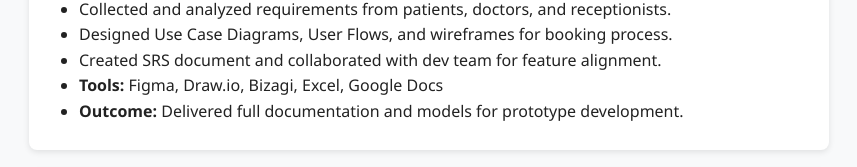
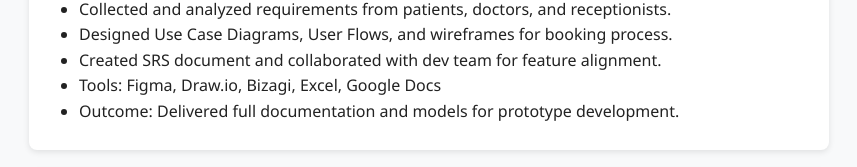
Before and after one commit to okluon2004/portfolio, a plain HTML site: page index.html in a window 1280 px wide. Shown: the part 1042-1209 px from the top of the page, without its empty margins (211-1068 px from the left). Drawn offline with Linux system fonts and the light colour scheme.

Commit message:
Update index.html

```diff
--- a/index.html
+++ b/index.html
@@ -96,8 +96,8 @@
       <li>Collected and analyzed requirements from patients, doctors, and receptionists.</li>
       <li>Designed Use Case Diagrams, User Flows, and wireframes for booking process.</li>
       <li>Created SRS document and collaborated with dev team for feature alignment.</li>
-      <li><strong>Tools:</strong> Figma, Draw.io, Bizagi, Excel, Google Docs</li>
-      <li><strong>Outcome:</strong> Delivered full documentation and models for prototype development.</li>
+      <li>Tools: Figma, Draw.io, Bizagi, Excel, Google Docs</li>
+      <li>Outcome: Delivered full documentation and models for prototype development.</li>
     </ul>
   </section>
 
```
